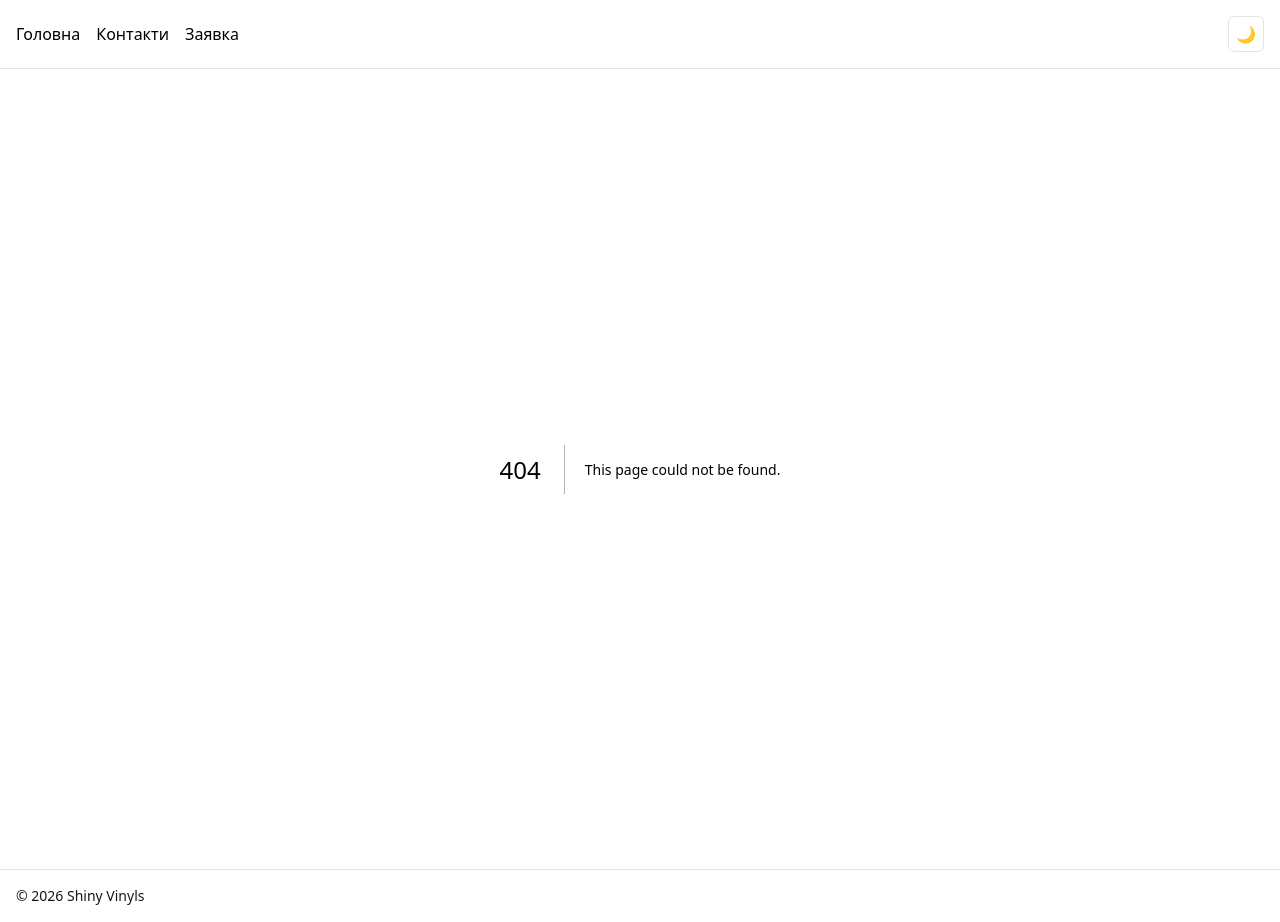
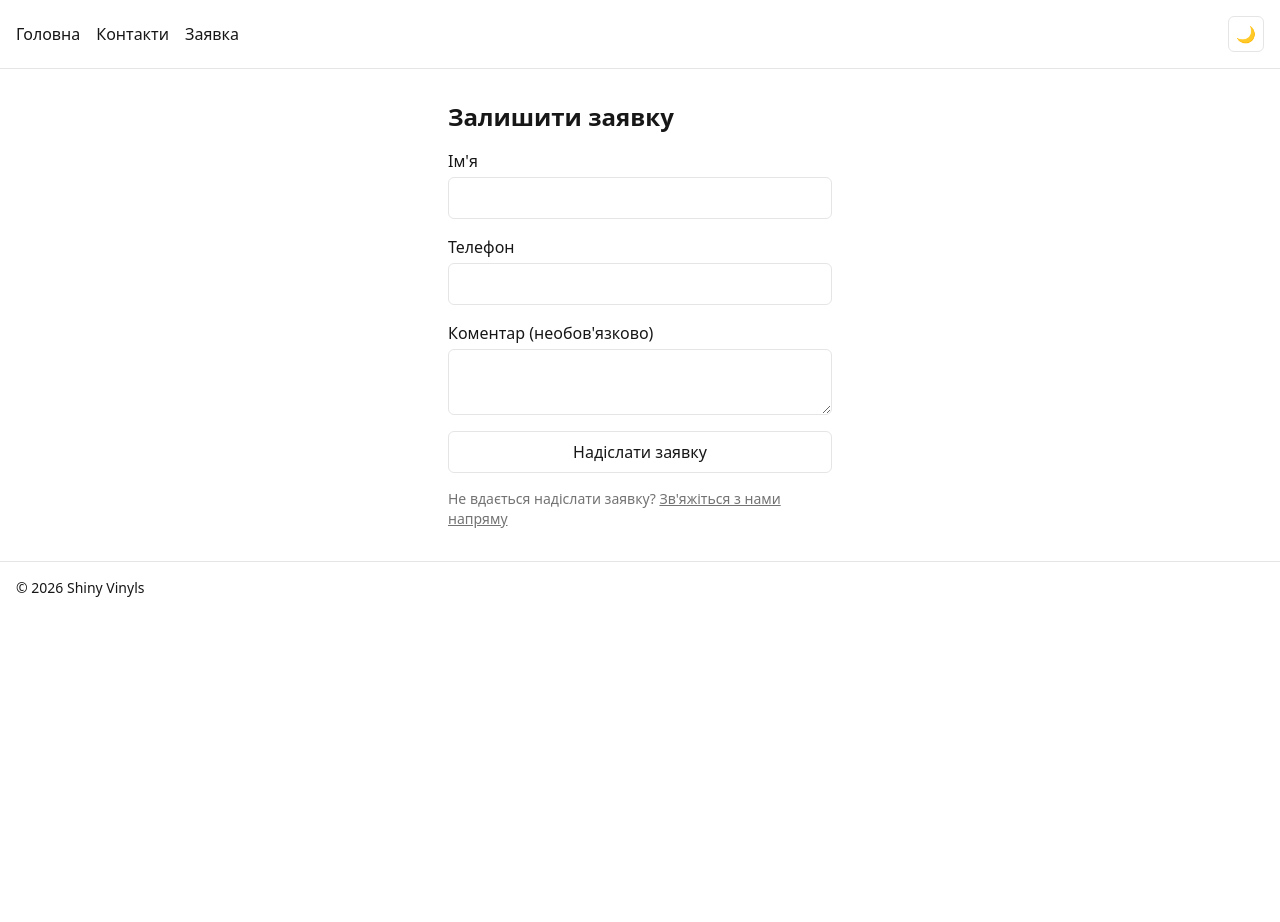
Before and after one commit to TolikSyedin/shiny-vinyls, a Next.js app: page /request in a window 1280 px wide. Before the commit this address had no page. After the commit the page ends 800 px from the top, so only its background shows below. Built offline with nearby package versions, Linux system fonts and the light colour scheme.

Commit message:
Add request form with react-hook-form and honeypot

```diff
--- /dev/null
+++ b/app/request/page.tsx
@@ -0,0 +1,14 @@
+import { RequestForm } from '@/components/request-form'
+
+export const metadata = {
+  title: 'Заявка — Shiny Vinyls',
+}
+
+export default function RequestPage() {
+  return (
+    <main className="mx-auto flex max-w-md flex-col gap-4 p-8">
+      <h1 className="text-2xl font-semibold">Залишити заявку</h1>
+      <RequestForm />
+    </main>
+  )
+}
--- /dev/null
+++ b/components/request-form.tsx
@@ -0,0 +1,117 @@
+'use client'
+
+import { useState } from 'react'
+import { useRouter } from 'next/navigation'
+import Link from 'next/link'
+import { useForm } from 'react-hook-form'
+import { zodResolver } from '@hookform/resolvers/zod'
+import { requestSchema, type RequestInput } from '@/lib/schemas/request'
+
+export function RequestForm() {
+  const router = useRouter()
+  const [submitError, setSubmitError] = useState<string | null>(null)
+  const {
+    register,
+    handleSubmit,
+    formState: { errors, isSubmitting },
+  } = useForm<RequestInput>({
+    resolver: zodResolver(requestSchema),
+  })
+
+  async function onSubmit(data: RequestInput) {
+    setSubmitError(null)
+
+    try {
+      const res = await fetch('/api/requests', {
+        method: 'POST',
+        headers: { 'Content-Type': 'application/json' },
+        body: JSON.stringify(data),
+      })
+
+      if (!res.ok) {
+        setSubmitError('Щось пішло не так, спробуйте ще раз')
+        return
+      }
+
+      const { id } = await res.json()
+      router.push(`/request/${id}`)
+    } catch {
+      setSubmitError('Щось пішло не так, спробуйте ще раз')
+    }
+  }
+
+  return (
+    <div className="flex flex-col gap-4">
+      <form onSubmit={handleSubmit(onSubmit)} className="flex flex-col gap-4">
+        <div className="flex flex-col gap-1">
+          <label htmlFor="name">Ім&apos;я</label>
+          <input
+            id="name"
+            {...register('name')}
+            className="rounded-md border border-border bg-background p-2"
+          />
+          {errors.name && (
+            <p className="text-sm text-red-500">{errors.name.message}</p>
+          )}
+        </div>
+
+        <div className="flex flex-col gap-1">
+          <label htmlFor="phone">Телефон</label>
+          <input
+            id="phone"
+            {...register('phone')}
+            className="rounded-md border border-border bg-background p-2"
+          />
+          {errors.phone && (
+            <p className="text-sm text-red-500">{errors.phone.message}</p>
+          )}
+        </div>
+
+        <div className="flex flex-col gap-1">
+          <label htmlFor="comment">Коментар (необов&apos;язково)</label>
+          <textarea
+            id="comment"
+            {...register('comment')}
+            className="rounded-md border border-border bg-background p-2"
+          />
+          {errors.comment && (
+            <p className="text-sm text-red-500">{errors.comment.message}</p>
+          )}
+        </div>
+
+        {/* Honeypot: off-screen so real (including blind) users never see or
+            reach it, but still present in the DOM for bots that don't
+            respect visibility/CSS. */}
+        <div
+          style={{ position: 'absolute', left: '-9999px' }}
+          aria-hidden="true"
+        >
+          <label htmlFor="website">Website</label>
+          <input
+            id="website"
+            tabIndex={-1}
+            autoComplete="off"
+            {...register('website')}
+          />
+        </div>
+
+        {submitError && <p className="text-sm text-red-500">{submitError}</p>}
+
+        <button
+          type="submit"
+          disabled={isSubmitting}
+          className="rounded-md border border-border p-2 disabled:opacity-50"
+        >
+          {isSubmitting ? 'Надсилаємо...' : 'Надіслати заявку'}
+        </button>
+      </form>
+
+      <p className="text-sm text-muted-foreground">
+        Не вдається надіслати заявку?{' '}
+        <Link href="/contacts" className="underline">
+          Зв&apos;яжіться з нами напряму
+        </Link>
+      </p>
+    </div>
+  )
+}
```
